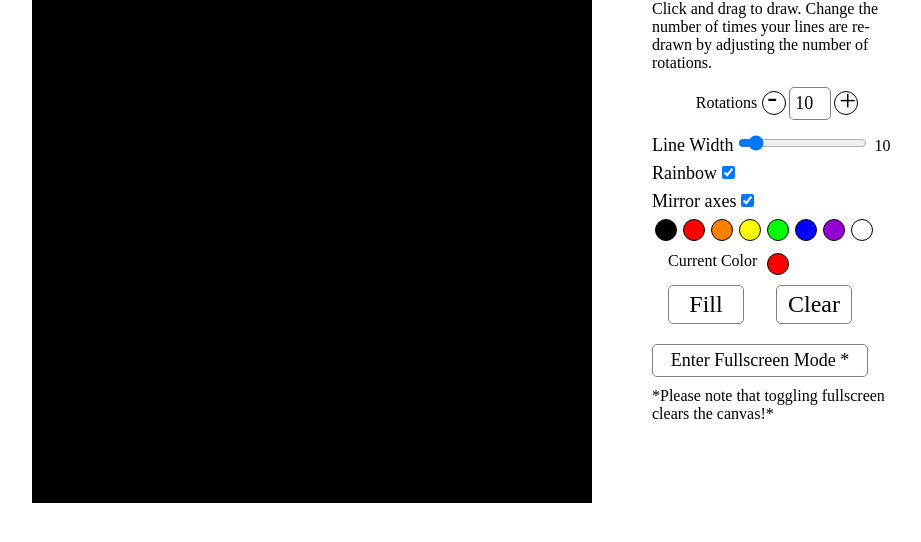
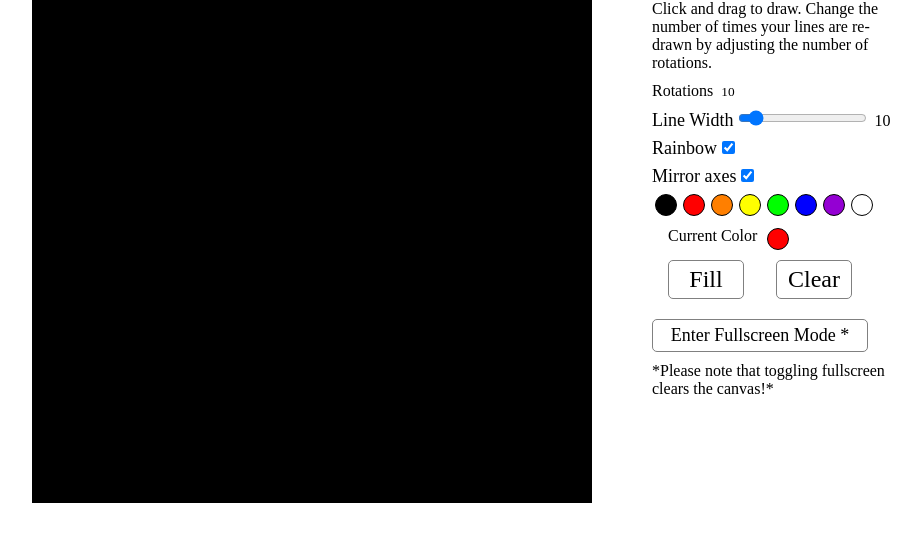
Before and after one commit to ayyjohn/mandalamaker, a website built with webpack: page index.html in a window 1280 px wide. Shown: the part 210-752 px from the top of the page, without its empty margins (168-1089 px from the left). Built offline with nearby package versions, Linux system fonts and the light colour scheme; a script that the page names is missing; a web font is replaced by a local one.

Commit message:
move axes controls to line controls

```diff
--- a/assets/drawing_controls.css
+++ b/assets/drawing_controls.css
@@ -28,47 +28,3 @@ button#fullscreen {
   margin: 10px auto;
   border-radius: 5px;
 }
-
-input[type="text"]#num-axes {
-  width: 30px;
-  font-size: 18px;
-  border: 1px solid gray;
-  border-radius: 5px;
-  padding: 5px;
-  margin: 5px 3px;
-}
-
-
-section#rotation-controls {
-  width: 250px;
-  display: flex;
-  justify-content: center;
-  align-items: center;
-}
-
-button.rotation-buttons {
-  display: flex;
-  font-size: 30px;
-  width: 22px;
-  height: 22px;
-  border-radius: 50%;
-  border: 1px solid black;
-}
-
-button#decrease-rotations {
-  margin-left: 5px;
-}
-
-button#decrease-rotations:after {
-  content: "-";
-  position: relative;
-  top: -12px;
-  left: 4px;
-}
-
-button#increase-rotations:after {
-  content: "+";
-  position: relative;
-  top: -9px;
-  left: 4px;
-}
```
